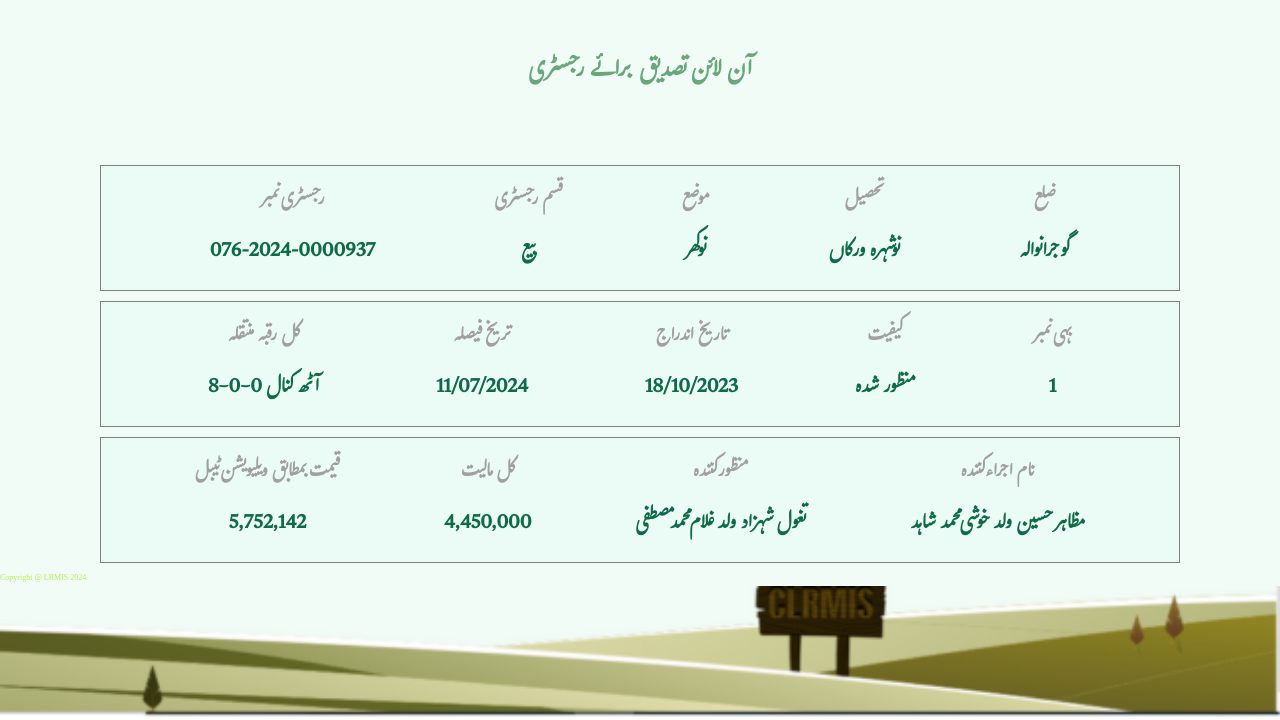
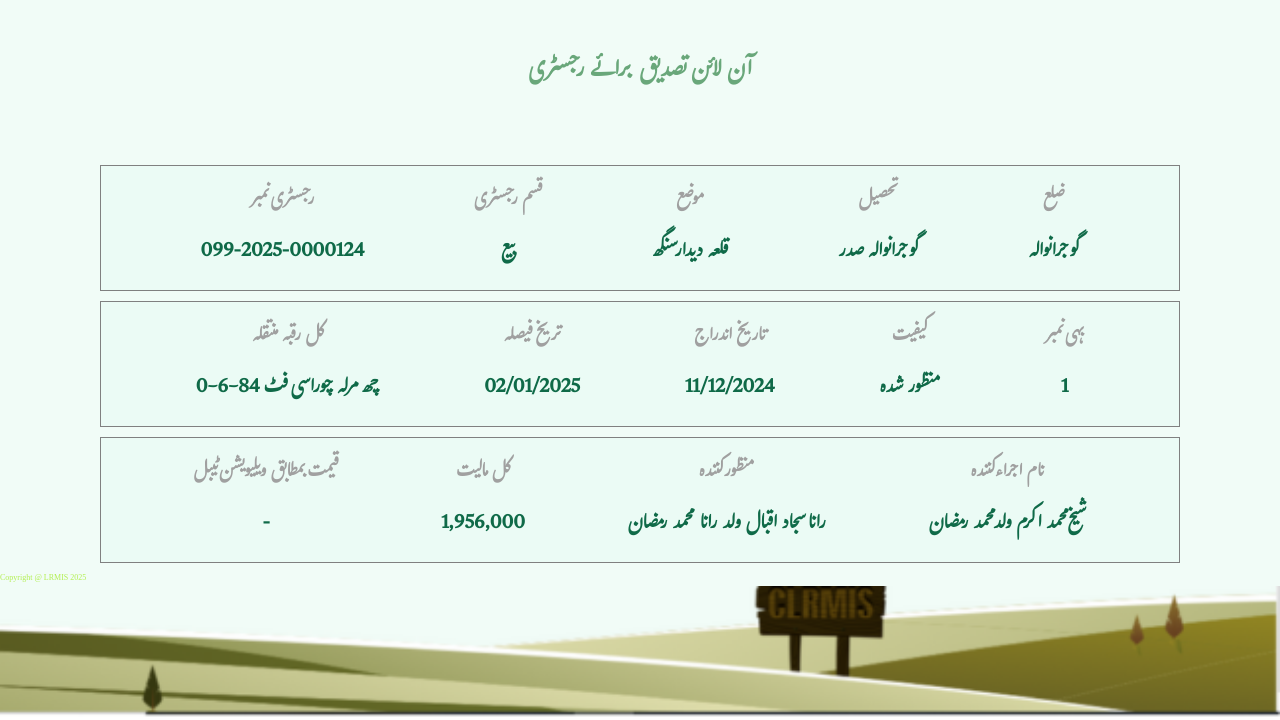
Before and after one commit to punjabzameen/https-onlinefard.punjab-zameen.gov.pk-RegistryVerification-data-HZVAQeF2tYkBM-k1MiHuGGFUGHPHHG-2pF, a plain HTML site: page index.html in a window 1280 px wide. Shown: the part 80-800 px from the top of the page. Drawn offline with Linux system fonts and the light colour scheme.

Commit message:
Update index.html

```diff
--- a/index.html
+++ b/index.html
@@ -32,7 +32,7 @@
             <div class="item text1">
                 <h3>رجسٹری نمبر
                 </h3>
-                <p>076-2024-0000937
+                <p>099-2025-0000124
                 </p>
             </div>
             <div class="item text2"><h3>قسم رجسٹری
@@ -42,13 +42,13 @@
             <div class="item text3">
                 <h3>موضع
                 </h3>
-                <p>نوکھر
+                <p>قلعہ دیدار سنگھ
                 </p>
             </div>
             <div class="item text4">
                 <h3>تحصیل
                 </h3>
-                <p>نوشہرہ ورکاں
+                <p>گوجرانوالہ صدر
                 </p>
             </div>
             <div class="item text5">
@@ -63,18 +63,18 @@
             <div class="item text1">
                 <h3>کل رقبہ منتقلہ
                 </h3>
-                <p>8-0-0 آٹھ کنال
+                <p>0-6-84 چھ مرلہ چوراسی فٹ
                 </p>
             </div>
             <div class="item text2"><h3>تریخ فیصلہ
 
             </h3>
-            <p>11/07/2024
+            <p>02/01/2025
             </p></div>
             <div class="item text3">
                 <h3>تاریخ اندراج
                 </h3>
-                <p>18/10/2023
+                <p>11/12/2024
                 </p>
             </div>
             <div class="item text4">
@@ -95,23 +95,23 @@
             <div class="item text1">
                 <h3>قیمت بمطابق ویلیویشن ٹیبل
                 </h3>
-                <p>5,752,142
+                <p>-
                 </p>
             </div>
             <div class="item text2"><h3>کل مالیت
             </h3>
-            <p>4,450,000
+            <p>1,956,000
             </p></div>
             <div class="item text3">
                 <h3>منظور کنندہ
                 </h3>
-                <p>تغول شہزاد ولد غلام محمد مصطفی
+                <p>رانا سجاد اقبال ولد رانا محمد رمضان
                 </p>
             </div>
             <div class="item text4">
                 <h3>نام اجراء کنندہ
                 </h3>
-                <p>مظاہر حسین ولد خوشی محمد شاہد
+                <p>شیخ محمد اکرم ولد محمد رمضان
                 </p>
             </div>
 
@@ -120,7 +120,7 @@
     </section>
     <!-- ----------------- Inage section------------------ -->
      <div class="bottom_img">
-        Copyright @ LRMIS 2024
+        Copyright @ LRMIS 2025
 
      </div>
      <!-- <div class="main">
```
